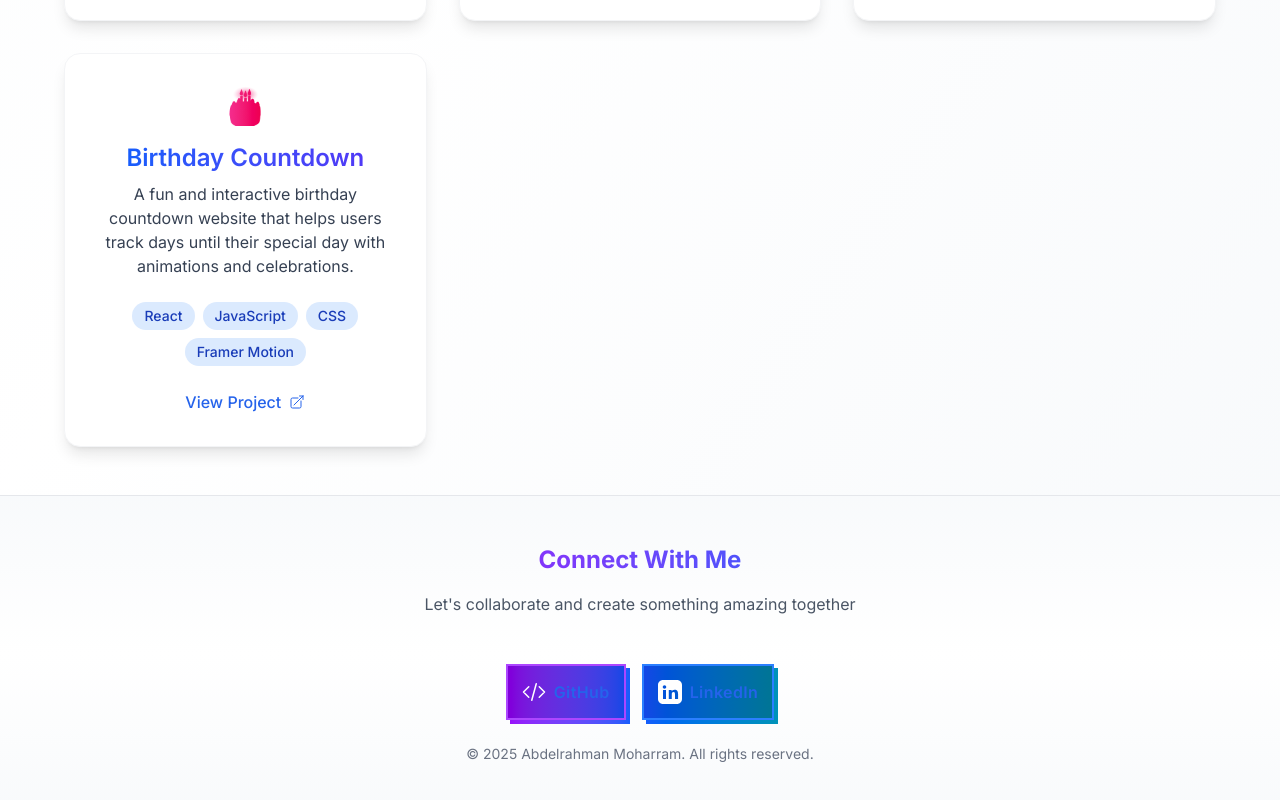
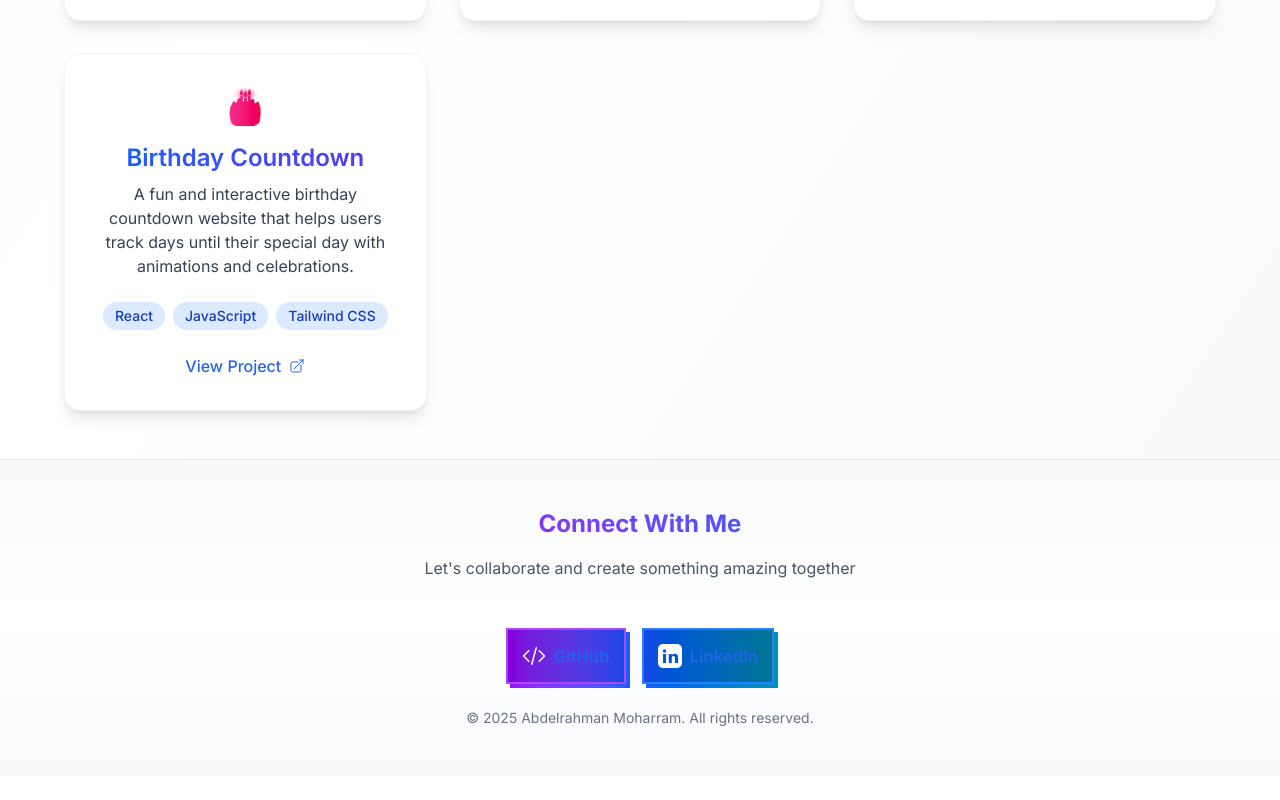
Before and after one commit to AbdelrahmanM1/abdelrahmanmoharramwebsite, a Next.js app: page /projects in a window 1280 px wide. Shown: the part 1521-2321 px from the top of the page. After the commit the page ends 2297 px from the top, so only its background shows below. Built offline with nearby package versions, Linux system fonts and the light colour scheme.

Commit message:
Update skills for Birthday Countdown project: replace CSS with Tailwind CSS

```diff
--- a/src/app/projects/page.tsx
+++ b/src/app/projects/page.tsx
@@ -82,7 +82,7 @@ const projects = [
   {
     title: "Birthday Countdown",
     description: "A fun and interactive birthday countdown website that helps users track days until their special day with animations and celebrations.",
-    skills: ["React", "JavaScript", "CSS", "Framer Motion"],
+    skills: ["React", "JavaScript", "Tailwind CSS"],
     gradient: "from-pink-500 to-rose-600",
     icon: "🎂",
     link: "https://abdelrahmanm1.github.io/a-fun-birthday-countdown/"
```
